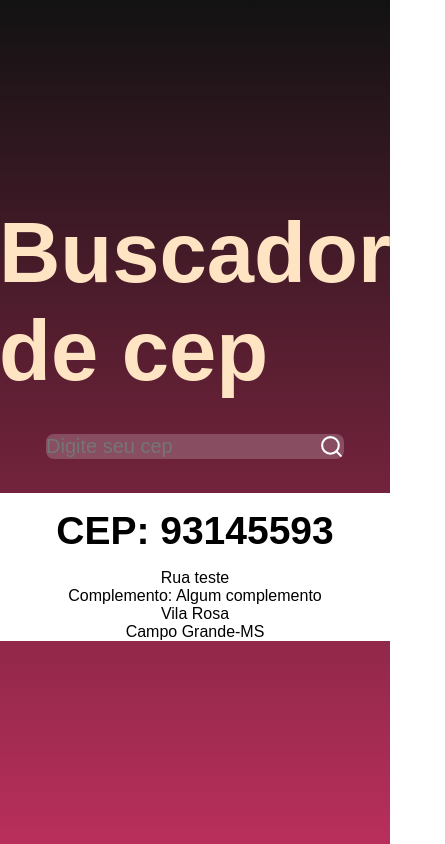
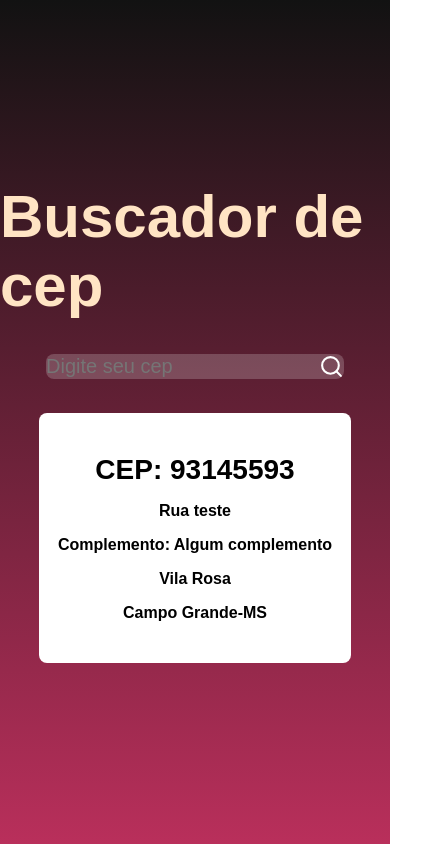
Before and after one commit to DieleCorrea/BUSCADOR-DE-CEP-COM-REACTJS, a React (Create React App) app in the folder buscador/: page / in a window 390 px wide. Shown: the whole page, 445 px wide, since content can reach past the window. Built offline with nearby package versions, Linux system fonts and the light colour scheme.

Commit message:
Estilização final main:
Finalizando as styles e ajustando á tela

```diff
--- a/buscador/src/styles.css
+++ b/buscador/src/styles.css
@@ -66,3 +66,20 @@
     margin: 16px;
     font-size: 39px;
  }
+.main span{
+    margin-bottom: 16px ;
+    font-weight: bold;
+}
+/*Chamei esse @media pois quando diminuir a página o tamanho das div diminuir junto e não ficando desalinhado*/
+@media(max-width: 620px){
+    .title{
+        font-size: 60px;
+    }
+    .main h2{
+        font-size: 28px;
+    }
+    .main{
+        width: 80%;/*Quanndo diminui a tela o main fica 80% pequeno*/
+        min-height: 250px;
+    }
+}
```
